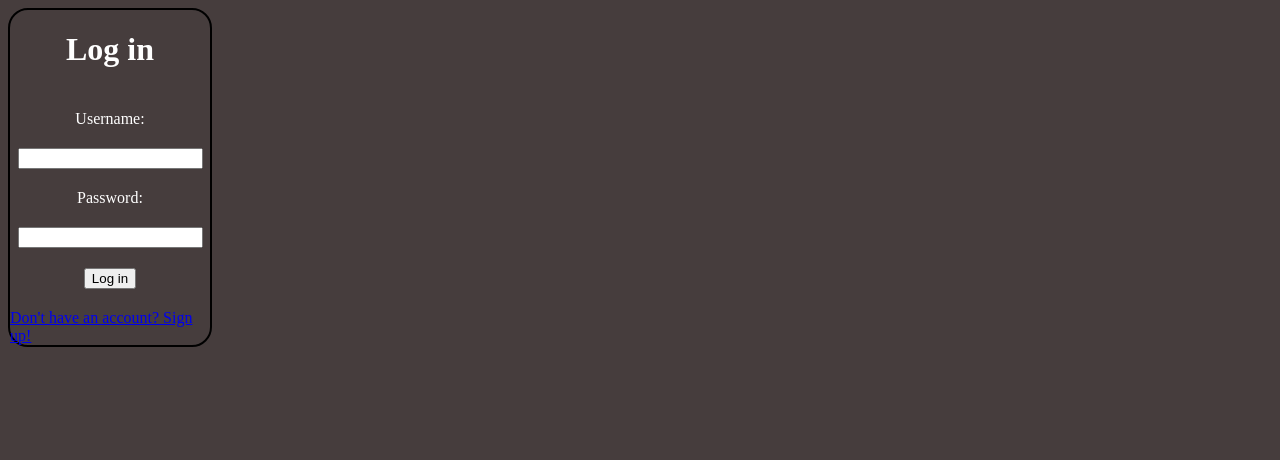
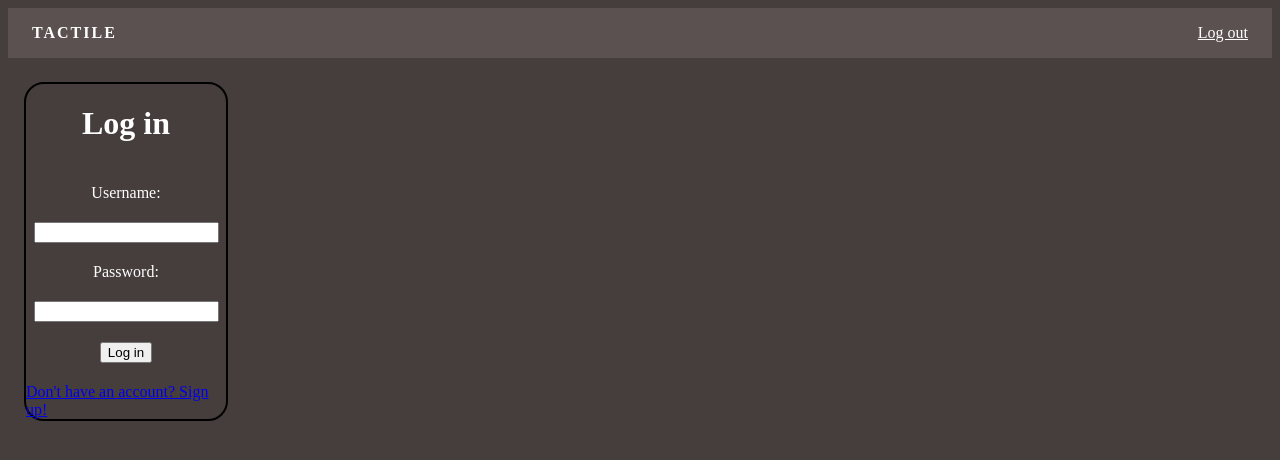
Before and after one commit to nyu-software-engineering/containerized-app-exercise, a Flask app: page /login in a window 1280 px wide. Shown: the top 460 px of the page. Run offline with Flask 3, Linux system fonts and the light colour scheme; the visitor is signed in with stand-in values (Sample User, id 1).

Commit message:
add base layout

```diff
--- a/web-app/static/style.css
+++ b/web-app/static/style.css
@@ -17,3 +17,29 @@ body{
     gap:20px;
     color:white;
 }
+
+.navbar{
+    display: flex;
+    justify-content: space-between;
+    align-items: center;
+    padding: 16px 24px;
+    background-color: rgb(92, 81, 81);
+}
+
+.navbar a{
+    color: white;
+}
+
+.brand{
+    font-weight: bold;
+    letter-spacing: 2px;
+    text-decoration: none;
+}
+
+.page{
+    padding: 24px 16px;
+}
+
+.error{
+    color: rgb(255, 138, 128);
+}
--- /dev/null
+++ b/web-app/templates/base.html
@@ -0,0 +1,22 @@
+<!DOCTYPE html>
+<html lang="en">
+    <head>
+        <meta charset="UTF-8">
+        <meta name="viewport" content="width=device-width, initial-scale=1.0">
+        <title>{% block title %}Tactile{% endblock %}</title>
+        <link rel="stylesheet" href="{{ url_for('static', filename='style.css') }}">
+    </head>
+
+    <body>
+        {% if current_user.is_authenticated %}
+        <nav class="navbar">
+            <a class="brand" href="{{ url_for('home') }}">TACTILE</a>
+            <a href="{{ url_for('logout') }}">Log out</a>
+        </nav>
+        {% endif %}
+
+        <main class="page">
+            {% block content %}{% endblock %}
+        </main>
+    </body>
+</html>
--- a/web-app/templates/login.html
+++ b/web-app/templates/login.html
@@ -1,15 +1,14 @@
-<!DOCTYPE html>
-<html lang="en">
-    <head>
-        <meta charset="UTF-8">
-        <meta name="viewport" content="width=device-width, initial-scale=1.0">
-        <title>Tactile</title>
-        <link rel="stylesheet" href="{{ url_for('static', filename='style.css') }}">
-    </head>
+{% extends "base.html" %}
 
-    <body>
+{% block title %}Log in · Tactile{% endblock %}
+
+{% block content %}
 <form class="auth-box" action="{{ url_for('login') }}" method="POST">
     <h1>Log in</h1>
+
+    {% if error %}
+    <p class="error">{{ error }}</p>
+    {% endif %}
 
     <label for="username">Username:</label>
     <input type="text" id="username" name="username" required>
@@ -23,5 +22,4 @@
         Don't have an account? Sign up!
     </a>
 </form>
-    </body>
-</html>
+{% endblock %}
```
Also changed, not shown: web-app/templates/home.html (+6 -12 lines), web-app/templates/signup.html (+9 -11 lines). Lines whose indentation alone changed are shown as unchanged.
